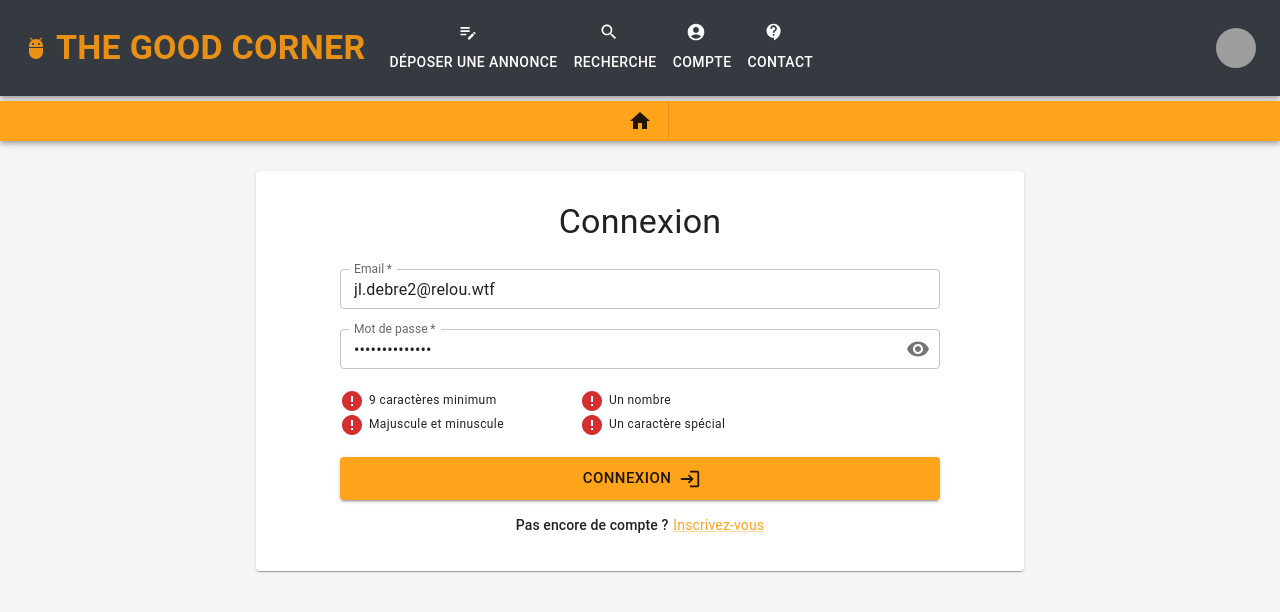
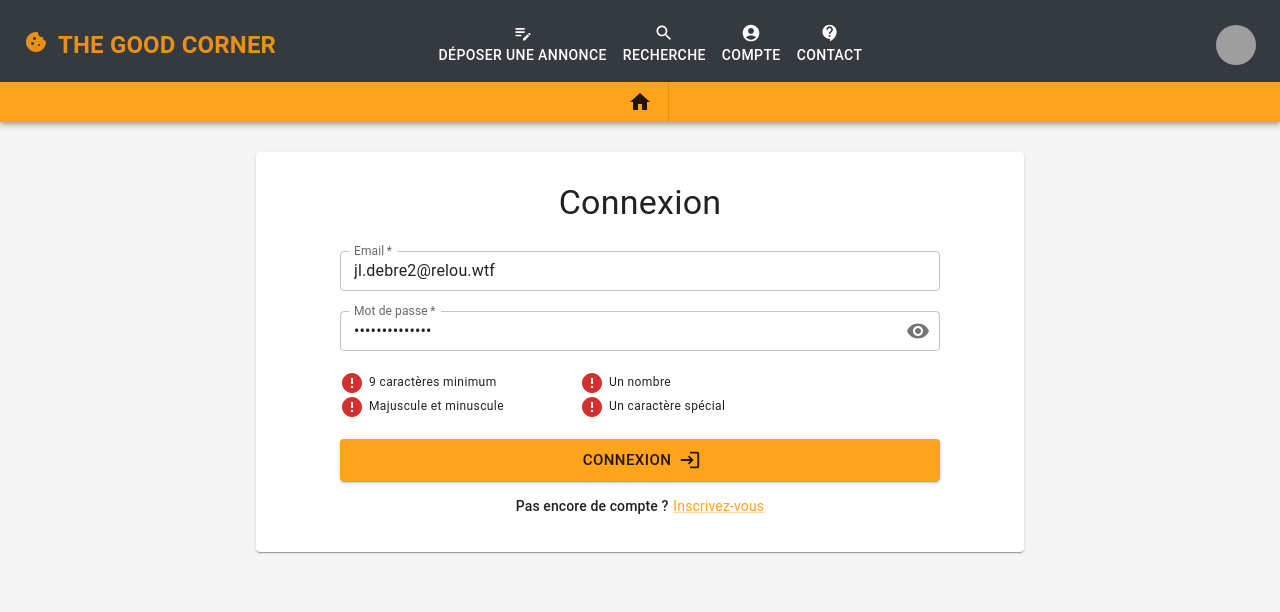
Before and after one commit to Megakrash/the-good-cookie, a Next.js app in the folder frontend/: page /connexion in a window 1280 px wide. Shown: the top 612 px of the page. Built offline with nearby package versions, Linux system fonts and the light colour scheme.

Commit message:
:sparkles: AppBar now with Mui & responsive

```diff
--- a/frontend/src/components/header/Header.tsx
+++ b/frontend/src/components/appBar/AppBar.tsx
@@ -2,8 +2,8 @@ import Link from "next/link";
 import IconButton from "@mui/material/IconButton";
 import ExitToAppIcon from "@mui/icons-material/ExitToApp";
 import { useMutation, useQuery } from "@apollo/client";
-import { mutationSignOut, queryMeContext } from "../graphql/Users";
-import { UserContextTypes } from "@/types/UserTypes";
+import { mutationSignOut, queryMe, queryMeContext } from "../graphql/Users";
+import { UserContextTypes, UserTypes } from "@/types/UserTypes";
 import {
   AppBar,
   Avatar,
@@ -16,30 +16,56 @@ import {
   Tooltip,
   Typography,
 } from "@mui/material";
-import AdbIcon from "@mui/icons-material/Adb";
+import CookieIcon from "@mui/icons-material/Cookie";
 import EditNoteIcon from "@mui/icons-material/EditNote";
 import SearchIcon from "@mui/icons-material/Search";
 import ContactSupportIcon from "@mui/icons-material/ContactSupport";
 import AccountCircleIcon from "@mui/icons-material/AccountCircle";
 import LoginIcon from "@mui/icons-material/Login";
 import MenuIcon from "@mui/icons-material/Menu";
-import React from "react";
+import React, { useEffect, useState } from "react";
 import { useRouter } from "next/router";
 import { PATH_IMAGE } from "@/api/configApi";
+
+const buttonStyles = {
+  color: "white",
+  "& .MuiButton-startIcon": {
+    marginRight: "-4px",
+  },
+};
 
 export default function Header(): React.ReactNode {
   const router = useRouter();
   // User connected ?
   const { data, error } = useQuery<{ item: UserContextTypes }>(queryMeContext);
-  const userConnected = data ? data.item : null;
-  console.log(data);
-  // Logout
+  const [userContext, setUserContext] = useState<UserContextTypes>(null);
+  const [userConnected, setUserConnected] = useState<Boolean>(false);
+
+  useEffect(() => {
+    if (error) {
+      setUserContext(null);
+      setUserConnected(false);
+    }
+    if (data?.item) {
+      setUserContext(data.item);
+      setUserConnected(true);
+    }
+  }, [data, error]);
+
+  // Signout
   const [doSignout] = useMutation(mutationSignOut, {
-    refetchQueries: [queryMeContext],
+    onCompleted: () => {
+      setUserContext(null);
+      setAnchorElUser(null);
+      setUserConnected(false);
+    },
+    refetchQueries: [{ query: queryMeContext }],
   });
   async function logout() {
     doSignout();
   }
+
+  // Open / Close menu
   const [anchorElNav, setAnchorElNav] = React.useState<null | HTMLElement>(
     null
   );
@@ -64,42 +90,30 @@ export default function Header(): React.ReactNode {
   return (
     <AppBar position="static" sx={{ backgroundColor: "#343a40" }}>
       <Container maxWidth="xl">
-        <Toolbar disableGutters>
-          <Link href="/">
-            <AdbIcon
-              sx={{
-                display: { xs: "none", md: "flex" },
-                mr: 1,
-                color: "#e89116",
-              }}
-            />
-          </Link>
-          <Typography
-            variant="h4"
-            noWrap
-            component="a"
-            href="/"
+        <Toolbar disableGutters className="header">
+          <Box
+            className="header_title"
             sx={{
-              mr: 2,
               display: { xs: "none", md: "flex" },
-              // fontFamily: "monospace",
-              fontWeight: 700,
-              // letterSpacing: ".3rem",
-              color: "#e89116",
-              textDecoration: "none",
             }}
           >
-            THE GOOD CORNER
-          </Typography>
-
-          {/* <Box sx={{ flexGrow: 1, display: { xs: "flex", md: "none" } }}>
+            <Link href="/">
+              <CookieIcon className="header_title_logo" />
+            </Link>
+            <Link href="/" className="header_title_name">
+              THE GOOD CORNER
+            </Link>
+          </Box>
+          <Box sx={{ flexGrow: 1, display: { xs: "flex", md: "none" } }}>
             <IconButton
               size="large"
               aria-label="account of current user"
               aria-controls="menu-appbar"
               aria-haspopup="true"
               onClick={handleOpenNavMenu}
-              color="inherit"
+              sx={{
+                color: "#e89116",
+              }}
             >
               <MenuIcon />
             </IconButton>
@@ -121,27 +135,59 @@ export default function Header(): React.ReactNode {
                 display: { xs: "block", md: "none" },
               }}
             >
-              {pages.map((page) => (
-                <MenuItem key={page} onClick={handleCloseNavMenu}>
-                  <Typography textAlign="center">{page}</Typography>
-                </MenuItem>
-              ))}
+              <MenuItem
+                onClick={() => {
+                  handleCloseNavMenu();
+                  router.replace(`/annonces/new`);
+                }}
+              >
+                <Typography textAlign="center"> Déposer une annonce</Typography>
+              </MenuItem>
+              <MenuItem
+                onClick={() => {
+                  handleCloseNavMenu();
+                  router.replace(`/recherche`);
+                }}
+              >
+                <Typography textAlign="center"> Recherche</Typography>
+              </MenuItem>
+              <MenuItem
+                onClick={() => {
+                  handleCloseNavMenu();
+                  router.replace(`/compte`);
+                }}
+              >
+                <Typography textAlign="center"> Compte</Typography>
+              </MenuItem>
+              <MenuItem
+                onClick={() => {
+                  handleCloseNavMenu();
+                  router.replace(`/contact`);
+                }}
+              >
+                <Typography textAlign="center"> Contact</Typography>
+              </MenuItem>
             </Menu>
-          </Box> */}
-          <AdbIcon sx={{ display: { xs: "flex", md: "none" }, mr: 1 }} />
+          </Box>
+          <CookieIcon
+            sx={{
+              display: { xs: "flex", md: "none" },
+              mr: 1,
+              color: "#e89116",
+            }}
+          />
           <Typography
-            variant="h5"
+            variant="h4"
             noWrap
             component="a"
-            href="#app-bar-with-responsive-menu"
+            href="/"
             sx={{
               mr: 2,
               display: { xs: "flex", md: "none" },
               flexGrow: 1,
-              fontFamily: "monospace",
               fontWeight: 700,
-              letterSpacing: ".3rem",
-              color: "inherit",
+              letterSpacing: ".2rem",
+              color: "#e89116",
               textDecoration: "none",
             }}
           >
@@ -149,42 +195,46 @@ export default function Header(): React.ReactNode {
           </Typography>
           <Box sx={{ flexGrow: 1, display: { xs: "none", md: "flex" } }}>
             <Button
+              className="header_link_button"
               startIcon={<EditNoteIcon fontSize="large" />}
               onClick={() => {
                 handleCloseNavMenu();
                 router.replace(`/annonces/new`);
               }}
-              sx={{ my: 2, color: "white", display: "block" }}
+              sx={buttonStyles}
             >
               Déposer une annonce
             </Button>
             <Button
+              className="header_link_button"
               startIcon={<SearchIcon />}
               onClick={() => {
                 handleCloseNavMenu();
                 router.replace(`/recherche`);
               }}
-              sx={{ my: 2, color: "white", display: "block" }}
+              sx={buttonStyles}
             >
               Recherche
             </Button>
             <Button
+              className="header_link_button"
               startIcon={<AccountCircleIcon />}
               onClick={() => {
                 handleCloseNavMenu();
                 router.replace(`/compte`);
               }}
-              sx={{ my: 2, color: "white", display: "block" }}
+              sx={buttonStyles}
             >
               Compte
             </Button>
             <Button
+              className="header_link_button"
               startIcon={<ContactSupportIcon />}
               onClick={() => {
                 handleCloseNavMenu();
                 router.replace(`/contact`);
               }}
-              sx={{ my: 2, color: "white", display: "block" }}
+              sx={buttonStyles}
             >
               contact
             </Button>
@@ -196,8 +246,8 @@ export default function Header(): React.ReactNode {
                 <Avatar
                   alt="User avatar"
                   src={
-                    userConnected
-                      ? `${PATH_IMAGE}/pictures/${userConnected.picture}`
+                    userConnected && userContext.picture
+                      ? `${PATH_IMAGE}/pictures/${userContext.picture}`
                       : `${PATH_IMAGE}/default/avatar.webp`
                   }
                 />
--- /dev/null
+++ b/frontend/src/components/appBar/appBar.scss
@@ -0,0 +1,31 @@
+.header {
+  width: 100%;
+  height: 90px;
+  display: flex;
+  flex-direction: row;
+  justify-content: space-between;
+  align-items: center;
+
+  &_title {
+    width: 33%;
+    display: flex;
+    flex-direction: row;
+    align-items: center;
+    gap: 10px;
+
+    &_logo {
+      color: $color4;
+    }
+    &_name {
+      color: $color4;
+      font-size: 24px;
+      font-weight: 700;
+      text-decoration: none;
+    }
+  }
+  &_link_button {
+    display: flex;
+    flex-direction: column;
+    align-items: center;
+  }
+}
--- a/frontend/src/components/header/header.scss
+++ /dev/null
@@ -1,3 +0,0 @@
-.icon {
-  font-size: large;
-}
--- a/frontend/src/components/layout/LayoutFull.tsx
+++ b/frontend/src/components/layout/LayoutFull.tsx
@@ -1,6 +1,6 @@
 import { ReactNode } from "react";
 import Head from "next/head";
-import Header from "../header/Header";
+import Header from "../appBar/AppBar";
 import Navbar from "../navbar/Navbar";
 
 type LayoutProps = {
--- a/frontend/src/components/layout/LayoutLight.tsx
+++ b/frontend/src/components/layout/LayoutLight.tsx
@@ -1,6 +1,6 @@
 import { ReactNode } from "react";
 import Head from "next/head";
-import Header from "../header/Header";
+import Header from "../appBar/AppBar";
 
 type LayoutProps = {
   title: string;
--- a/frontend/src/components/navbar/Navbar.tsx
+++ b/frontend/src/components/navbar/Navbar.tsx
@@ -3,7 +3,7 @@ import { useRouter } from "next/router";
 import { AppBar, Box, Button, ButtonGroup } from "@mui/material";
 import HomeIcon from "@mui/icons-material/Home";
 import Link from "next/link";
-import { CategoriesTypes } from "@/types/types";
+import { CategoriesTypes } from "@/types/CategoryTypes";
 import { useQuery } from "@apollo/client";
 import { queryAllCatAndSub } from "../graphql/Categories";
 
@@ -32,7 +32,7 @@ const Navbar = (): React.ReactNode => {
     currentCategory && (isCategoryPage || isSubCategoryPage);
 
   return (
-    <Box sx={{ position: "sticky", top: 0, zIndex: 1100 }}>
+    <Box sx={{ position: "sticky", top: -1, zIndex: 1100, marginTop: "-1%" }}>
       <AppBar
         sx={{
           height: "40px",
--- a/frontend/src/styles/index.scss
+++ b/frontend/src/styles/index.scss
@@ -5,7 +5,7 @@
 @import "../pages/_app.scss";
 
 // Components
-@import "../components/header/header.scss";
+@import "../components/appBar/appBar.scss";
 @import "../components/users/userForm/userForm.scss";
 @import "../components/ads/adForm/adForm.scss";
 @import "../components/search/search.scss";
```
